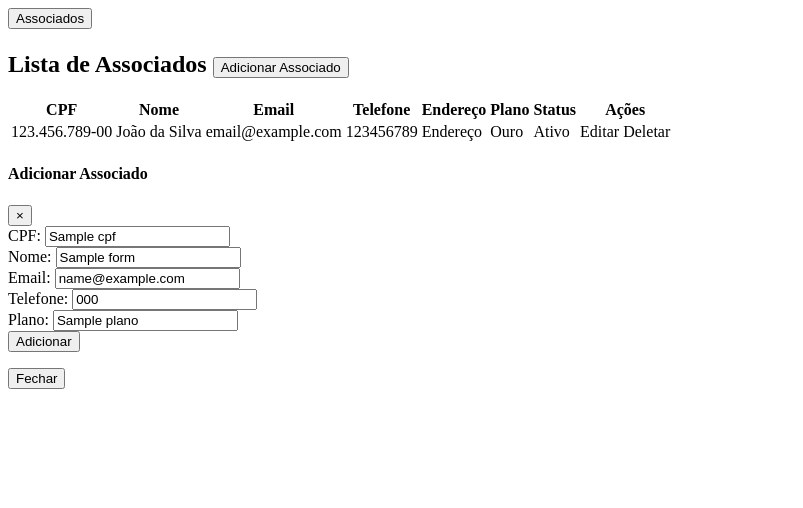
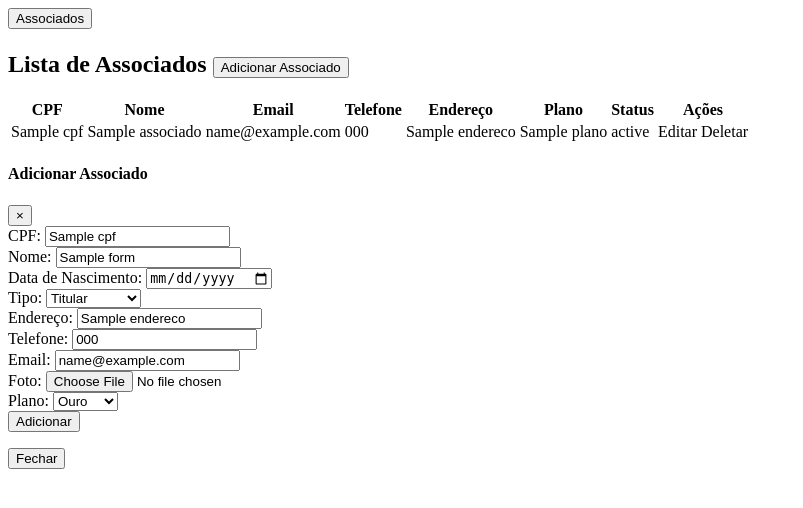
Before and after one commit to nori-marcos/clubeEsportivo, a Flask app: template templates/associado.html in a window 1280 px wide. Shown: the top 508 px of the page, without its empty margins (0-803 px from the left). Run offline with Flask 3, Linux system fonts and the light colour scheme; the template is opened without the code that fills it: most values are stand-ins (such as "Sample title", 1, 10 or a date in 2020); some libraries are stand-ins or nearby versions.

Commit message:
adicionando mais campos de cadastro

```diff
--- a/routes/routes.py
+++ b/routes/routes.py
@@ -2,12 +2,14 @@ from flask import render_template, session
 
 from app import app
 from controllers import associado_controller
+from gateway.associado_gateway import AssociadoGateway
 
 
 @app.route('/')
 def index():
     form_data = session.pop('form_data', {})
-    return render_template('index.html', form_data=form_data)
+    associados = AssociadoGateway.listar_associados()
+    return render_template('index.html', form_data=form_data, associados=associados)
 
 
 @app.route('/inserir/associado', methods=['POST'])
--- a/templates/associado.html
+++ b/templates/associado.html
@@ -57,14 +57,16 @@
                                 <th>Status</th>
                                 <th>Ações</th>
                             </tr>
+
+                            {% for associado in associados %}
                                 <tr>
-                                <td>123.456.789-00</td>
-                                <td>João da Silva</td>
-                                <td>email@example.com</td>
-                                <td>123456789</td>
-                                <td>Endereço</td>
-                                <td>Ouro</td>
-                                <td>Ativo</td>
+                                    <td>{{ associado.cpf }}</td>
+                                    <td>{{ associado.nome }}</td>
+                                    <td>{{ associado.email }}</td>
+                                    <td>{{ associado.telefone }}</td>
+                                    <td>{{ associado.endereco }}</td>
+                                    <td>{{ associado.plano }}</td>
+                                    <td>{{ associado.status }}</td>
                                     <td>
                                         <a class="btn btn-warning btn-xs" data-toggle="modal"
                                            data-target="#editMemberModal">Editar</a>
@@ -72,6 +74,7 @@
                                            onclick="return confirm('Você tem certeza que deseja deletar?')">Deletar</a>
                                     </td>
                                 </tr>
+                            {% endfor %}
                         </table>
                     </div>
                 </div>
@@ -95,7 +98,7 @@
                 <div id="error-container"></div>
 
                 <!-- Formulário para adicionar associado -->
-                <form action="{{ url_for('inserir_associado') }}" method="POST">
+                <form action="{{ url_for('inserir_associado') }}" method="POST" enctype="multipart/form-data">
                     <div class="form-group">
                         <label for="cpf">CPF:</label>
                         <input id="cpf" type="text" class="form-control" name="cpf"
@@ -106,20 +109,59 @@
                         <input id="nome" type="text" class="form-control" name="nome"
                                value="{{ form_data.get('nome', '') }}" required>
                     </div>
+
+                    <div class="form-group">
+                        <label for="data_nascimento">Data de Nascimento:</label>
+                        <input id="data_nascimento" type="date" class="form-control" name="data_nascimento"
+                               value="{{ form_data.get('data_nascimento', '') }}" required>
+                    </div>
+
+                    <div class="form-group">
+                        <label for="tipo">Tipo:</label>
+                        <select id="tipo" class="form-control" name="tipo" required>
+                            <option value="titular" {% if form_data.get('tipo') == 'titular' %}selected{% endif %}>
+                                Titular
+                            </option>
+                            <option value="dependente"
+                                    {% if form_data.get('tipo') == 'dependente' %}selected{% endif %}>Dependente
+                            </option>
+                        </select>
+                    </div>
+
+                    <div class="form-group">
+                        <label for="endereco">Endereço:</label>
+                        <input id="endereco" type="text" class="form-control" name="endereco"
+                               value="{{ form_data.get('endereco', '') }}" required>
+                    </div>
+
+                    <div class="form-group">
+                        <label for="telefone">Telefone:</label>
+                        <input id="telefone" type="text" class="form-control" name="telefone"
+                               value="{{ form_data.get('telefone', '') }}" required>
+                    </div>
+
                     <div class="form-group">
                         <label for="email">Email:</label>
                         <input id="email" type="email" class="form-control" name="email"
                                value="{{ form_data.get('email', '') }}" required>
                     </div>
+
                     <div class="form-group">
-                        <label for="telefone">Telefone:</label>
-                        <input id="telefone" type="text" class="form-control" name="telefone"
-                               value="{{ form_data.get('telefone', '') }}" required>
+                        <label for="foto">Foto:</label>
+                        <input id="foto" type="file" class="form-control" name="foto">
                     </div>
+
                     <div class="form-group">
                         <label for="plano">Plano:</label>
-                        <input id="plano" type="text" class="form-control" name="plano"
-                               value="{{ form_data.get('plano', '') }}" required>
+                        <select id="plano" class="form-control" name="plano" required>
+                            <option value="ouro" {% if form_data.get('plano') == 'ouro' %}selected{% endif %}>Ouro
+                            </option>
+                            <option value="prata" {% if form_data.get('plano') == 'prata' %}selected{% endif %}>Prata
+                            </option>
+                            <option value="bronze" {% if form_data.get('plano') == 'bronze' %}selected{% endif %}>
+                                Bronze
+                            </option>
+                        </select>
                     </div>
                     <button type="submit" class="btn btn-primary">Adicionar</button>
                 </form>
```
Also changed, not shown: controllers/associado_controller.py (+47 -7 lines), gateway/associado_gateway.py (added, +94 -0 lines), models/associado.py (+9 -49 lines). Lines whose indentation alone changed are shown as unchanged.
